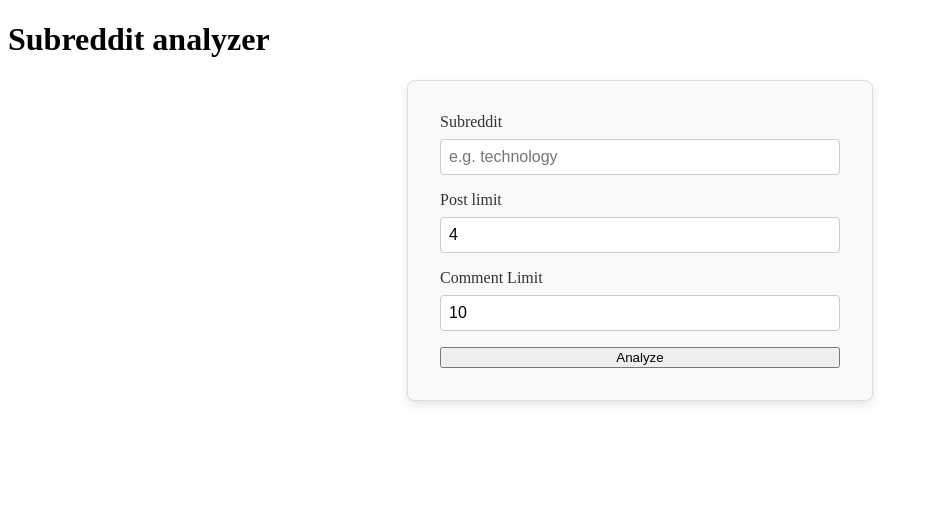
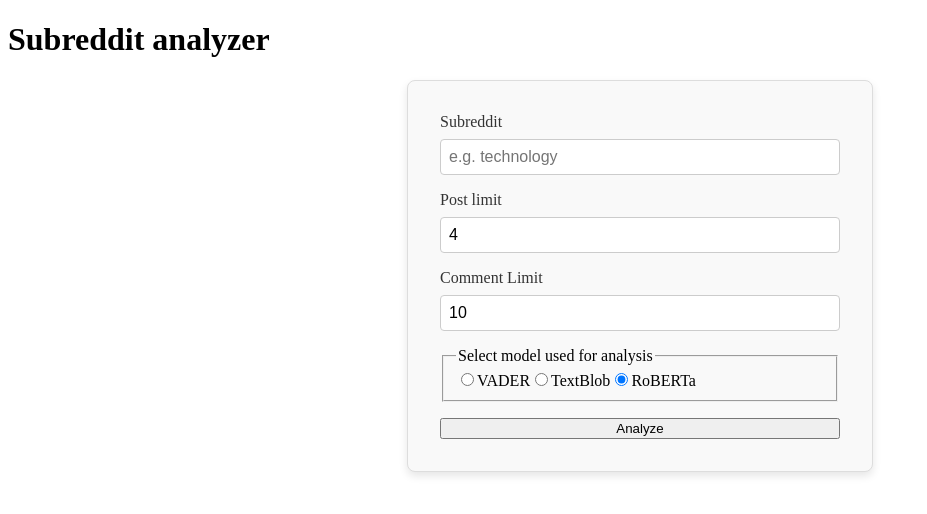
Before and after one commit to csuchorski/reddit-sentiment-tracker, a React (Vite) app in the folder frontend/: page / in a window 1280 px wide. Shown: the top 514 px of the page, without its empty margins (0-927 px from the left). Built offline with nearby package versions, Linux system fonts and the light colour scheme.

Commit message:
Added model selection to the SubredditForm component

```diff
--- a/frontend/src/components/SubredditForm.jsx
+++ b/frontend/src/components/SubredditForm.jsx
@@ -5,11 +5,12 @@
   const [subreddit, setSubreddit] = useState("");
   const [postLimit, setPostLimit] = useState(4);
   const [commentLimit, setCommentLimit] = useState(10);
+  const [model, setModel] = useState("roberta");
   const navigate = useNavigate();
 
   const fetchData = async () => {
     const response = await fetch(
-      `http://localhost:8000/analyze?subreddit=${subreddit}&posts=${postLimit}&comments=${commentLimit}`
+      `http://localhost:8000/analyze?subreddit=${subreddit}&posts=${postLimit}&comments=${commentLimit}&model=${model}`
     );
 
     if (!response.ok) {
@@ -73,6 +74,39 @@
         />
       </div>
 
+      <div className="field">
+        <fieldset>
+          <legend>Select model used for analysis</legend>
+          <label>
+            <input
+              type="radio"
+              value="vader"
+              checked={model === "vader"}
+              onChange={() => setModel("vader")}
+            />
+            VADER
+          </label>
+          <label>
+            <input
+              type="radio"
+              value="TextBlob"
+              checked={model === "TextBlob"}
+              onChange={() => setModel("TextBlob")}
+            />
+            TextBlob
+          </label>
+          <label>
+            <input
+              type="radio"
+              value="roberta"
+              checked={model === "roberta"}
+              onChange={() => setModel("roberta")}
+            />
+            RoBERTa
+          </label>
+        </fieldset>
+      </div>
+
       <button type="submit">Analyze</button>
     </form>
   );
```
Also changed, not shown: 1 other file (tests, documents, lock files or other folders).
